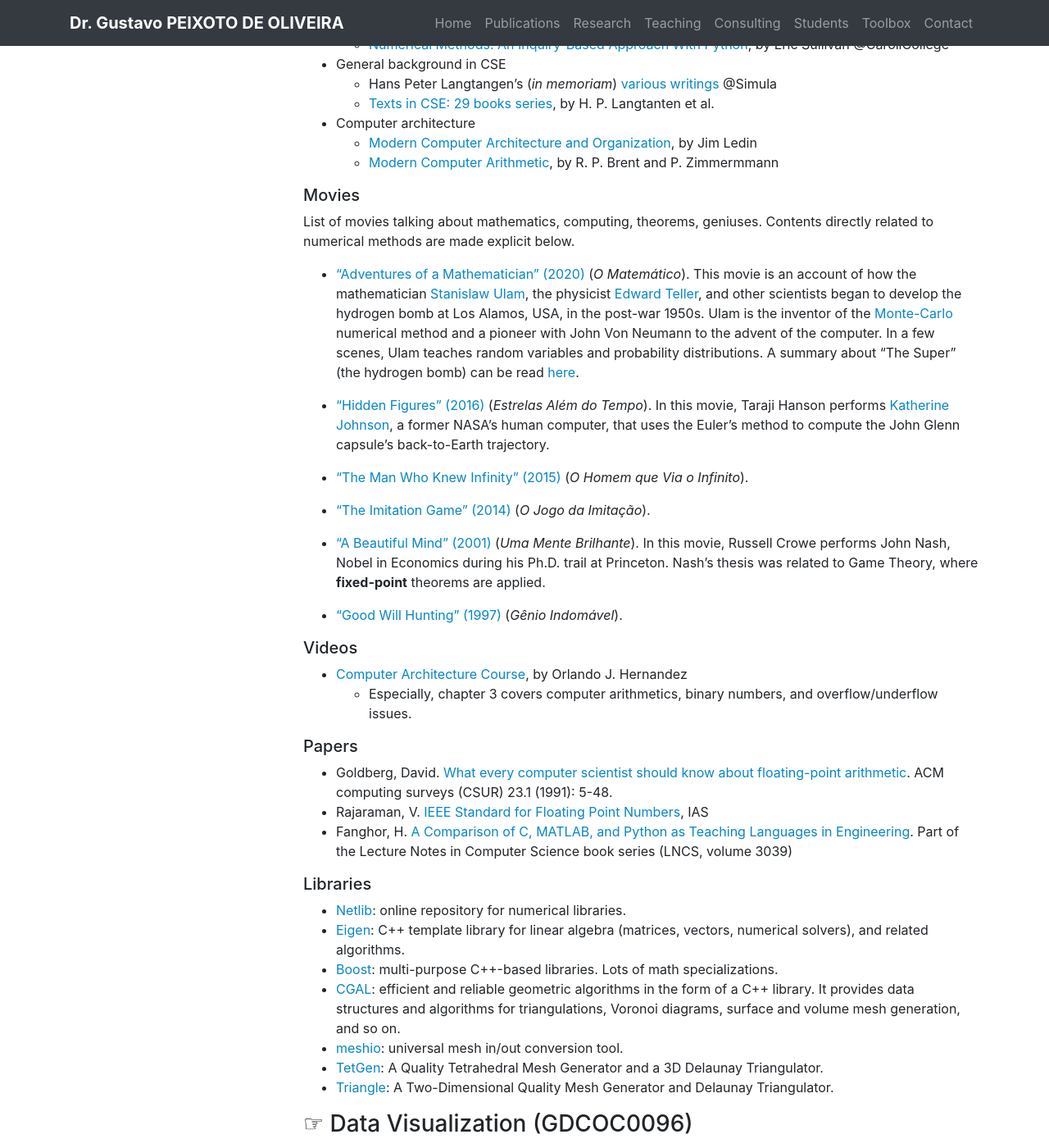
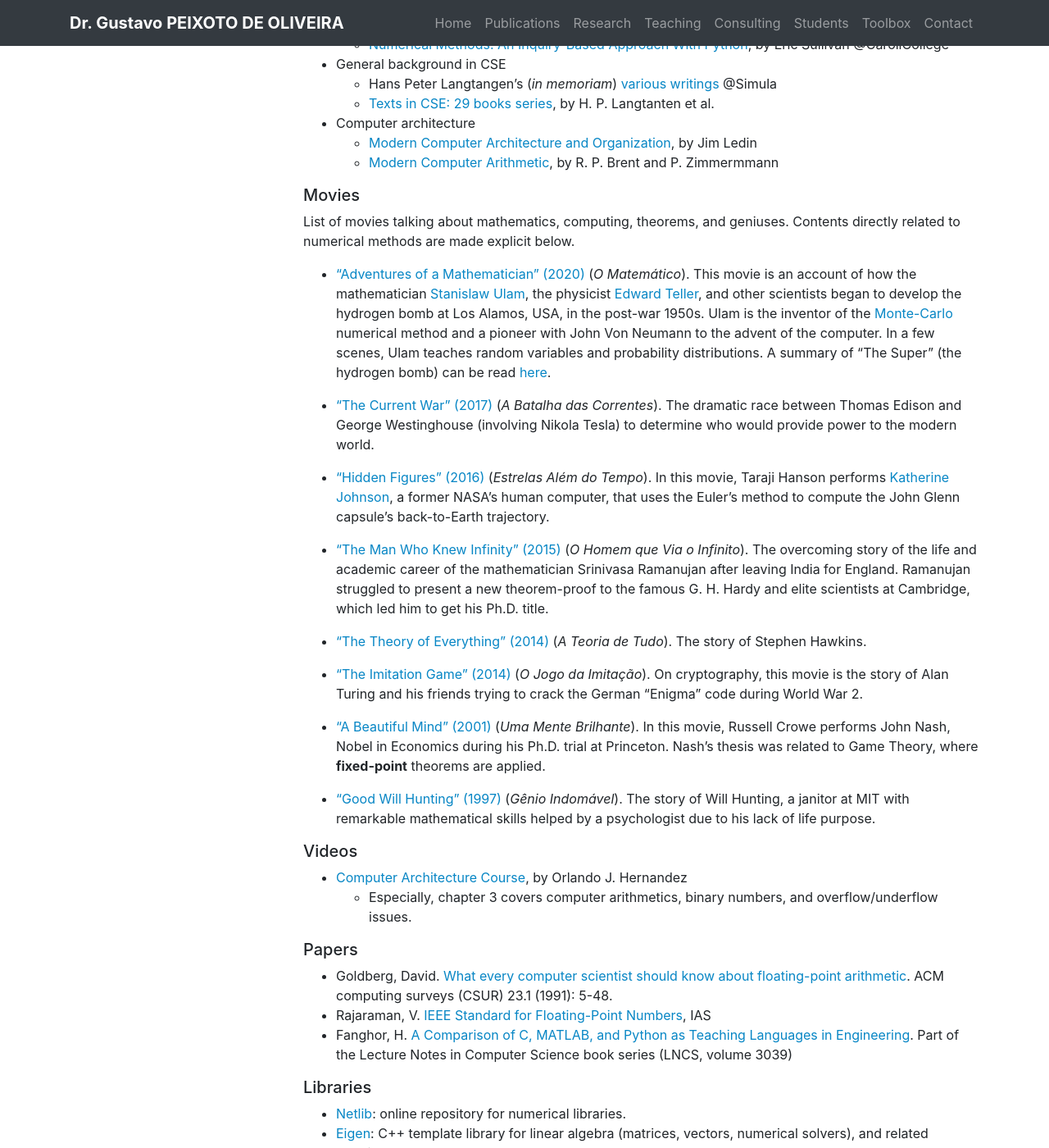
Before and after one commit to gcpeixoto/gcpeixoto.github.io, a Jekyll site: the page built from _pages/teaching.md, in a window 1280 px wide and 1400 px high, scrolled down 1600 px. Shown: the whole window at 82% size. Built offline with Jekyll 4.4.1, drawn with Linux system fonts in a browser that asks for light colours; some of the changed text lies outside the part shown.

Commit message:
Add movie recommendation.

```diff
--- a/_includes/components/courses/grad/calcnum.md
+++ b/_includes/components/courses/grad/calcnum.md
@@ -3,7 +3,7 @@
 
 Numerical methods for undergrads in STEM courses (usually Engineering, Statistics, Physics, and Mathematics).
 
-- My *Virtual Lab of Numerical Methods*, educational basis for this course, is freely available [here](https://gcpeixoto.github.io/LVMN).
+- My *Virtual Lab of Numerical Methods*, the educational basis for this course, is freely available [here](https://gcpeixoto.github.io/LVMN).
 - Complementary materials are available from the textbook [Introduction to Python for Computational Science and Engineering](https://gcpeixoto.github.io/lecture-ipynb) (Portuguese only), translated from the original by [Prof. Hans Fanghor](https://fangohr.github.io) @Southampton.
 
 #### Resources
@@ -71,19 +71,24 @@
 
 ##### Movies
 
-List of movies talking about mathematics, computing, theorems, geniuses. Contents directly related to numerical methods are made explicit below.
+List of movies talking about mathematics, computing, theorems, and geniuses. Contents directly related to numerical methods are made explicit below.
 
-- ["Adventures of a Mathematician" (2020)](https://www.imdb.com/title/tt6875374/) (_O Matemático_). This movie is an account of how the mathematician [Stanislaw Ulam](https://en.wikipedia.org/wiki/Stanislaw_Ulam), the physicist [Edward Teller](https://en.wikipedia.org/wiki/Edward_Teller), and other scientists began to develop the hydrogen bomb at Los Alamos, USA, in the post-war 1950s. Ulam is the inventor of the [Monte-Carlo](https://en.wikipedia.org/wiki/Monte_Carlo_method) numerical method and a pioneer with John Von Neumann to the advent of the computer. In a few scenes, Ulam teaches random variables and probability distributions. A summary about "The Super" (the hydrogen bomb) can be read [here](https://www.atomicheritage.org/history/hydrogen-bomb-1950).
+- ["Adventures of a Mathematician" (2020)](https://www.imdb.com/title/tt6875374/) (_O Matemático_). This movie is an account of how the mathematician [Stanislaw Ulam](https://en.wikipedia.org/wiki/Stanislaw_Ulam), the physicist [Edward Teller](https://en.wikipedia.org/wiki/Edward_Teller), and other scientists began to develop the hydrogen bomb at Los Alamos, USA, in the post-war 1950s. Ulam is the inventor of the [Monte-Carlo](https://en.wikipedia.org/wiki/Monte_Carlo_method) numerical method and a pioneer with John Von Neumann to the advent of the computer. In a few scenes, Ulam teaches random variables and probability distributions. A summary of "The Super" (the hydrogen bomb) can be read [here](https://www.atomicheritage.org/history/hydrogen-bomb-1950).
+
+- ["The Current War" (2017)](https://www.imdb.com/title/tt2140507/) (_A Batalha das Correntes_). The dramatic race between Thomas Edison and George Westinghouse (involving Nikola Tesla) to determine who would provide power to the modern world.
 
 - ["Hidden Figures" (2016)](https://www.imdb.com/title/tt4846340/) (_Estrelas Além do Tempo_). In this movie, Taraji Hanson performs [Katherine Johnson](https://abcnews.go.com/US/katherine-johnson-mathematician-real-life-subject-hidden-figures/story?id=69176001), a former NASA's human computer, that uses the Euler's method to compute the John Glenn capsule's back-to-Earth trajectory.
 
-- ["The Man Who Knew Infinity" (2015)](https://www.imdb.com/title/tt0787524/) (_O Homem que Via o Infinito_).
+- ["The Man Who Knew Infinity" (2015)](https://www.imdb.com/title/tt0787524/) (_O Homem que Via o Infinito_). The overcoming story of the life and academic career of the mathematician Srinivasa Ramanujan after leaving India for England. Ramanujan struggled to present a new theorem-proof to the famous G. H. Hardy and elite scientists at Cambridge, which led him to get his Ph.D. title.
 
-- ["The Imitation Game" (2014)](https://www.imdb.com/title/tt2084970/) (_O Jogo da Imitação_).
+- ["The Theory of Everything" (2014)](https://www.imdb.com/title/tt2980516/) (_A Teoria de Tudo_). The story of Stephen Hawkins.
 
-- ["A Beautiful Mind" (2001)](https://www.imdb.com/title/tt0268978/?ref_=nv_sr_srsg_0) (_Uma Mente Brilhante_). In this movie, Russell Crowe performs John Nash, Nobel in Economics during his Ph.D. trail at Princeton. Nash's thesis was related to Game Theory, where **fixed-point** theorems are applied.
 
-- ["Good Will Hunting" (1997)](https://www.imdb.com/title/tt0119217/?ref_=tt_sims_tt_i_1) (_Gênio Indomável_).
+- ["The Imitation Game" (2014)](https://www.imdb.com/title/tt2084970/) (_O Jogo da Imitação_). On cryptography, this movie is the story of Alan Turing and his friends trying to crack the German "Enigma" code during World War 2.
+
+- ["A Beautiful Mind" (2001)](https://www.imdb.com/title/tt0268978/) (_Uma Mente Brilhante_). In this movie, Russell Crowe performs John Nash, Nobel in Economics during his Ph.D. trial at Princeton. Nash's thesis was related to Game Theory, where **fixed-point** theorems are applied.
+
+- ["Good Will Hunting" (1997)](https://www.imdb.com/title/tt0119217/) (_Gênio Indomável_). The story of Will Hunting, a janitor at MIT with remarkable mathematical skills helped by a psychologist due to his lack of life purpose.
 
 
 ##### Videos
@@ -94,7 +99,7 @@
 ##### Papers
 
 - Goldberg, David. [What every computer scientist should know about floating-point arithmetic](https://dl.acm.org/doi/pdf/10.1145/103162.103163). ACM computing surveys (CSUR) 23.1 (1991): 5-48.
-- Rajaraman, V. [IEEE Standard for Floating Point Numbers](https://www.ias.ac.in/article/fulltext/reso/021/01/0011-0030), IAS
+- Rajaraman, V. [IEEE Standard for Floating-Point Numbers](https://www.ias.ac.in/article/fulltext/reso/021/01/0011-0030), IAS
 - Fanghor, H. [A Comparison of C, MATLAB, and Python as Teaching Languages in Engineering](https://link.springer.com/chapter/10.1007/978-3-540-25944-2_157). Part of the Lecture Notes in Computer Science book series (LNCS, volume 3039)
 
 ##### Libraries
```
Also changed, not shown: other parts of _includes/components/courses/grad/calcnum.md (+1 -1 lines), _toolbox/G-b-python.md (+8 -0 lines).
